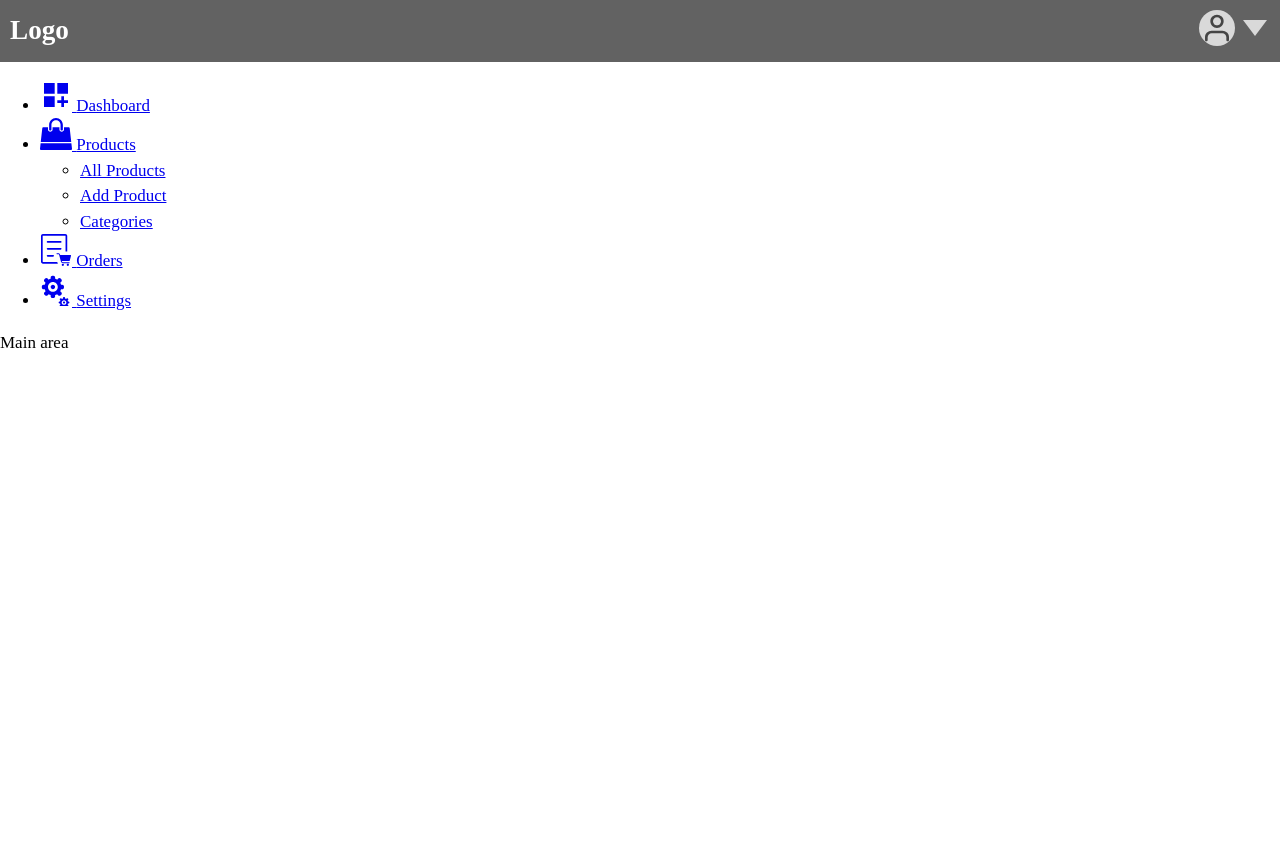
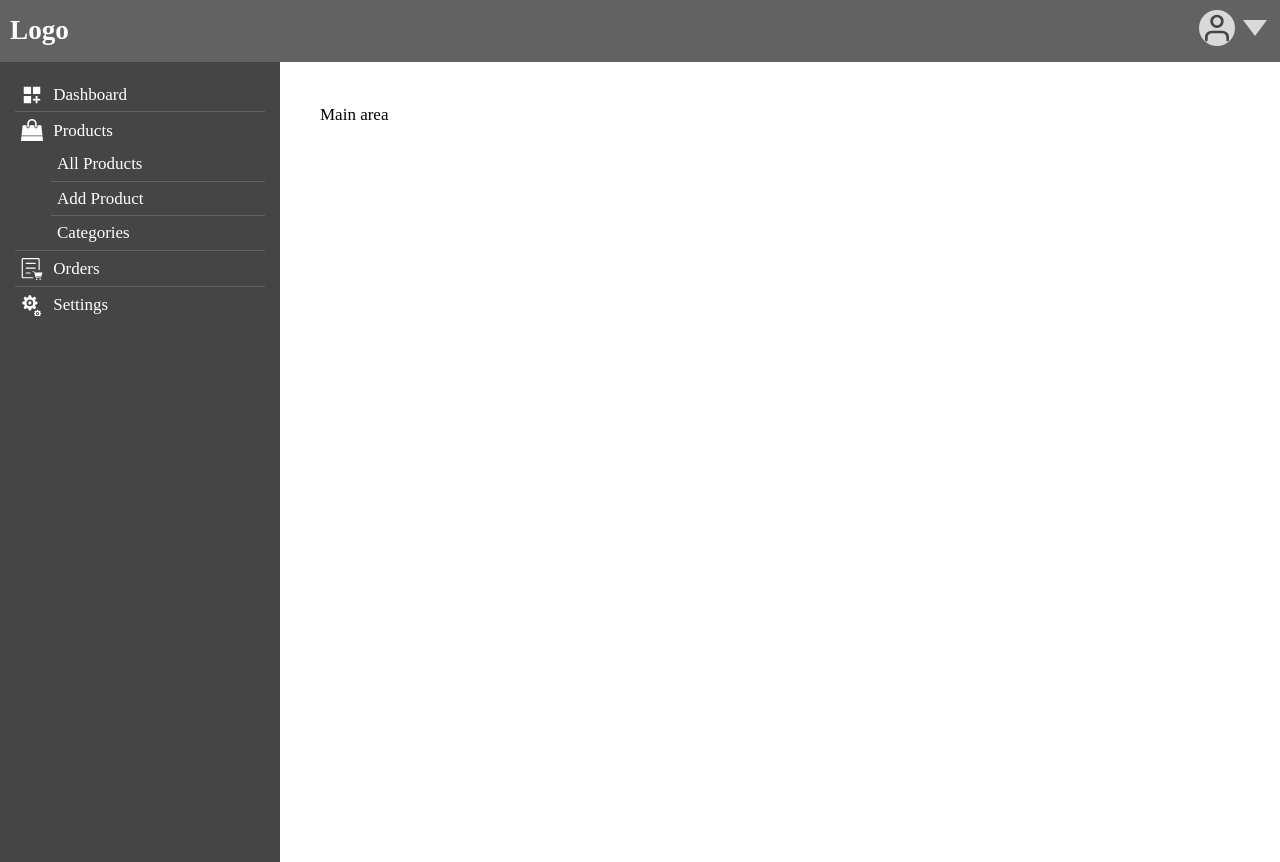
Before and after one commit to iamyubarajrai/Pascal-BCA4th-2024-Project, a PHP site: page / in a window 1280 px wide. Before the commit the page ends 348 px from the top, so only its background shows below. Run offline with PHP 8.4, Linux system fonts and the light colour scheme.

Commit message:
Working on Sidebar

```diff
--- a/cms/assets/style.css
+++ b/cms/assets/style.css
@@ -115,3 +115,59 @@ html, body {
     stroke: currentColor;
     fill: currentColor;
 }
+
+/* Dashboard main layout */
+#dashboard {
+    display: flex;
+    flex-wrap: wrap;
+}
+#dashboard #header {
+    width: 100%;
+}
+#dashboard #sidebar {
+    background-color: var(--secondary-color);
+    width: 280px;
+    height: 100vh;
+    padding: 15px;
+}
+#dashboard #main {
+    width: calc(100% - 280px);
+    padding: 40px;
+}
+
+/* Sidebar Styling */
+.menu a {
+    display: inline-block;
+    padding: 4px 6px;
+    text-decoration: none;
+    color: var(--white-color);
+    font-size: 1rem;
+    transition: 0.3s;
+}
+
+.menu a:hover {
+    transform: translateX(3px);
+}
+.menu,
+.menu ul {
+    list-style: none;
+    padding-left: 0;
+    margin-top: 0;
+    margin-bottom: 0;
+}
+.menu ul {
+    padding-left: 36px;
+}
+.menu li:not(:last-of-type) {
+    border-bottom: 1px solid var(--tertiary-color);
+}
+.menu .icon {
+    width: 22px;
+    height: 22px;
+    margin-right: 6px;
+}
+.menu span,
+.menu svg {
+    display: inline-block;
+    vertical-align: middle;
+}
--- a/cms/index.html
+++ b/cms/index.html
@@ -7,7 +7,7 @@
     <!-- CSS file -->
     <link rel="stylesheet" href="./assets/style.css" type="text/css">
 </head>
-<body>
+<body id="dashboard">
     <header id="header">
         <a href="#" title="Logo" class="site-logo">Logo</a>
         <div class="profile-box">
```
